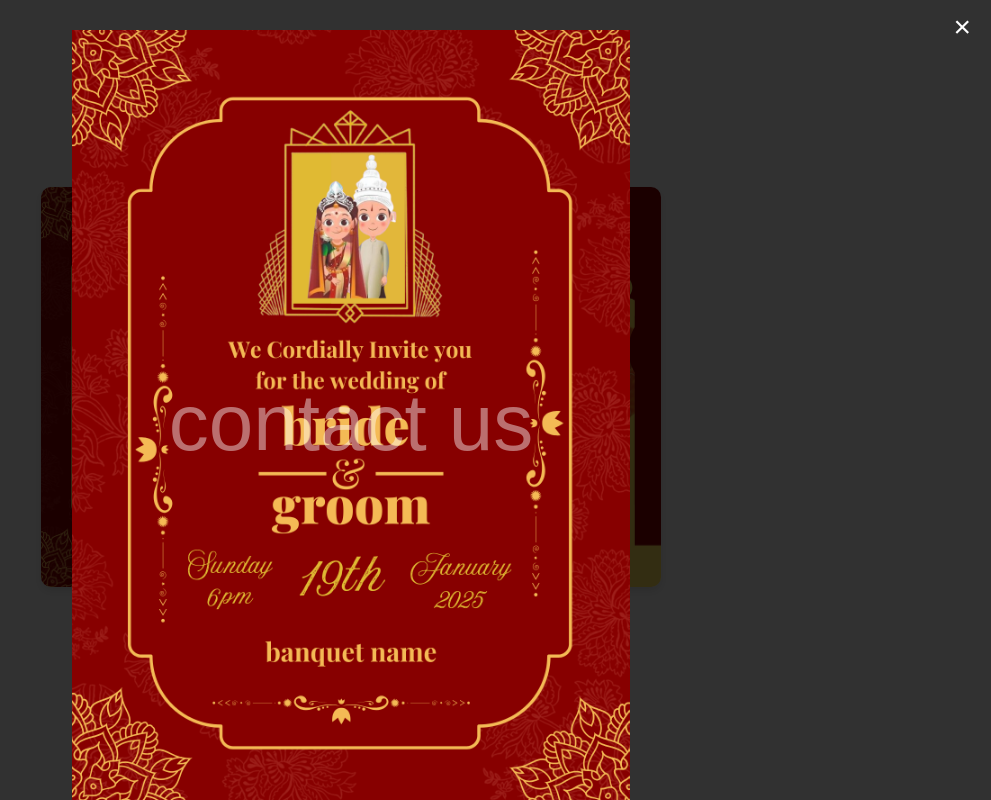
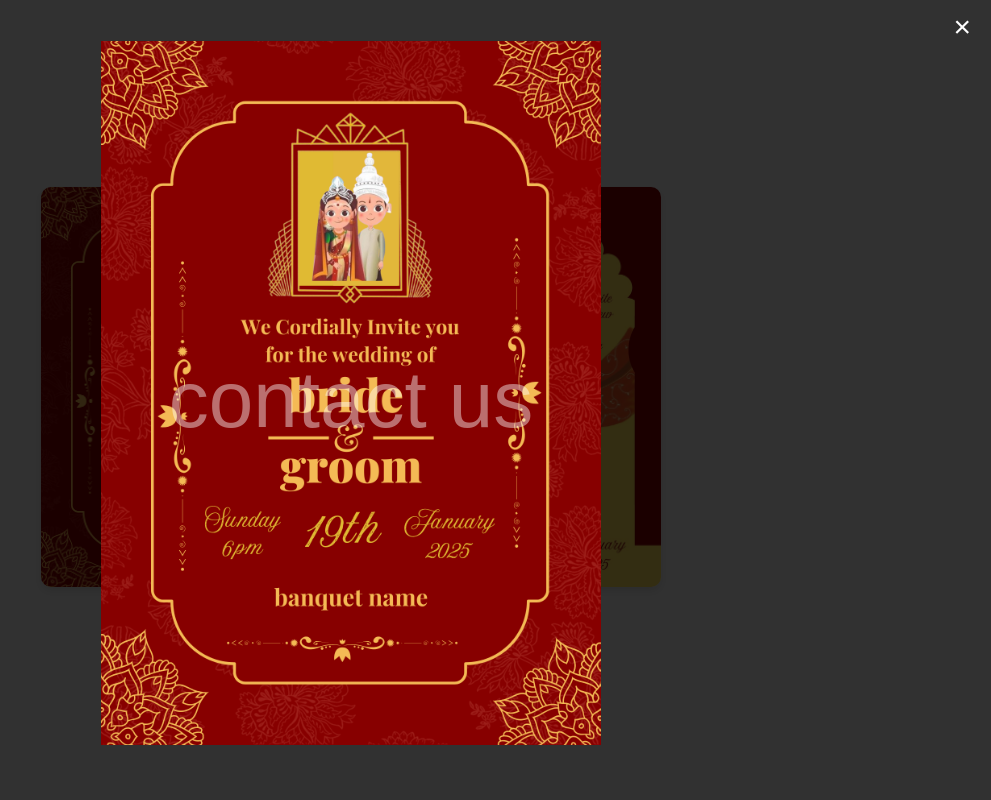
Before and after one commit to ChayanGuptaGithub/Satartup, a plain HTML site: page bengali.html in a window 1280 px wide. Both pictures are taken after a click on the element 480 px from the left and 387 px from the top of the page. Shown: the whole page, without its empty margins (289-1280 px from the left). Drawn offline with Linux system fonts and the light colour scheme.

Commit message:
Update style.css

```diff
--- a/style.css
+++ b/style.css
@@ -156,14 +156,10 @@ img {
 }
 
 .modal-content {
-    position: relative;
-    width: 45%; /* Adjust as needed */
-    max-width: 600px;
-    margin: 10px;
-    display: flex;
-    justify-content: center;
+    width: 45%; /* Adjust width to fit two pages side by side */
+    max-width: 500px; /* Smaller width for better visibility */
+    margin: 10px; /* Add margin between two images */
 }
-
 .modal-image {
     width: 100%;
     height: auto;
@@ -183,9 +179,8 @@ img {
 }
 
 #secondPage {
-    margin-left: 20px;
+    width: 45%; /* Set the same width for the second page */
 }
-
 .close {
     position: absolute;
     top: 10px;
@@ -200,10 +195,10 @@ img {
 }
 
 .modal.show {
-    display: flex; /* Show modal when active */
-    flex-wrap: wrap;
-    align-items: flex-start; /* Align items to the top */
-    overflow-y: auto; /* Add scroll bar for modal content */
+    display: flex;
+    justify-content: center;
+    align-items: center;
+    gap: 10px; /* Add space between two pages */
 }
 
 .modal.show .modal-content {
```
